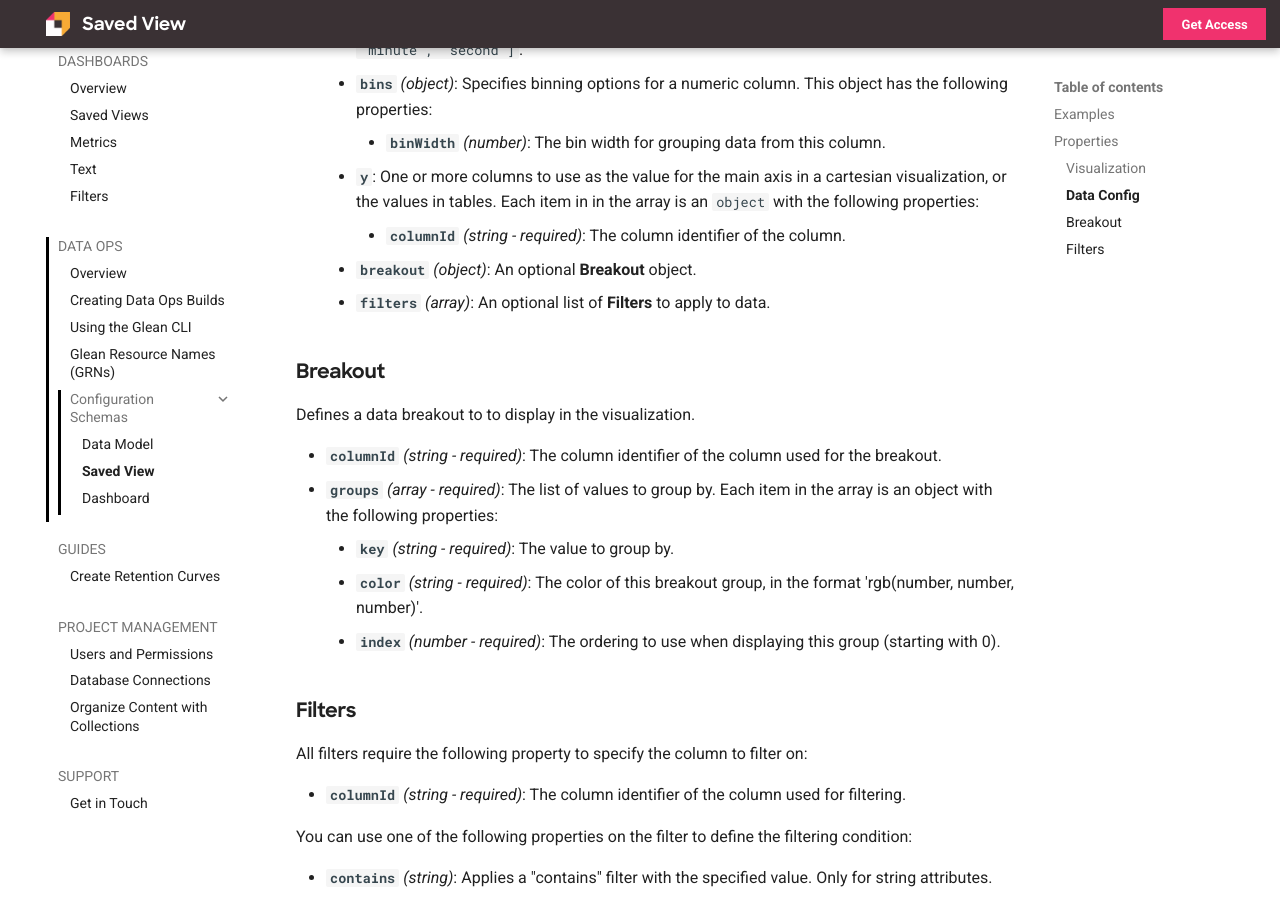
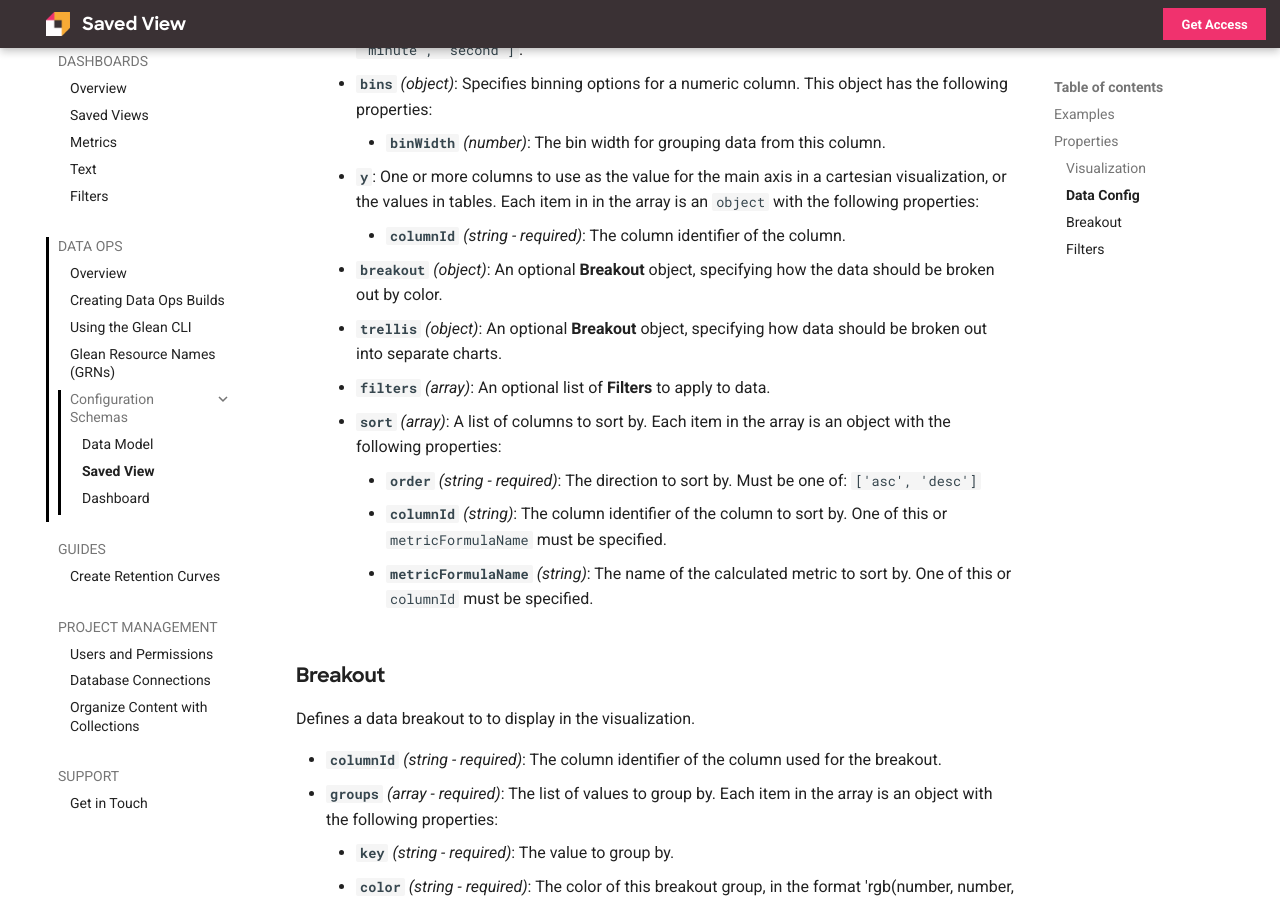
Before and after one commit to gleannyc/documentation, an MkDocs documentation site: the page built from docs/docs/data-ops/config-schema/Saved-View.md, in a window 1280 px wide and 900 px high, scrolled down 4095 px. Built offline with MkDocs 1.6.1 and Material for MkDocs 9.7.7, drawn with Linux system fonts in a browser that asks for light colours.

Commit message:
Add DataOps documentation for sorting and trellising (#65)

```diff
--- a/docs/docs/data-ops/config-schema/Saved-View.md
+++ b/docs/docs/data-ops/config-schema/Saved-View.md
@@ -155,8 +155,13 @@
           - **`binWidth`** *(number)*: The bin width for grouping data from this column.
     - **`y`**: One or more columns to use as the value for the main axis in a cartesian visualization, or the values in tables. Each item in in the array is an `object` with the following properties:
           - **`columnId`** *(string - required)*: The column identifier of the column.
-    - **`breakout`** *(object)*: An optional **Breakout** object.
+    - **`breakout`** *(object)*: An optional **Breakout** object, specifying how the data should be broken out by color.
+    - **`trellis`** *(object)*: An optional **Breakout** object, specifying how data should be broken out into separate charts.
     - **`filters`** *(array)*: An optional list of **Filters** to apply to data.
+    - **`sort`** *(array)*: A list of columns to sort by. Each item in the array is an object with the following properties:
+        - **`order`** *(string - required)*:  The direction to sort by. Must be one of: `['asc', 'desc']`
+        - **`columnId`** *(string)*: The column identifier of the column to sort by. One of this or `metricFormulaName` must be specified.
+        - **`metricFormulaName`** *(string)*: The name of the calculated metric to sort by. One of this or `columnId` must be specified.
 
 ### Breakout
 
```
